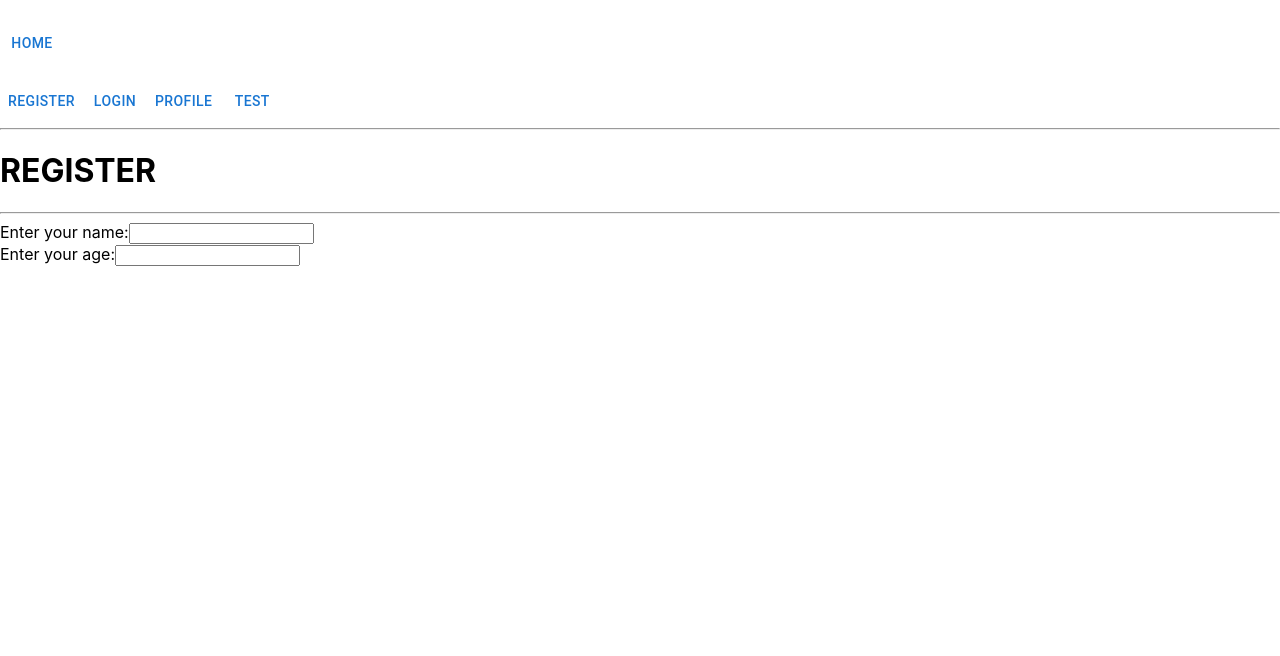
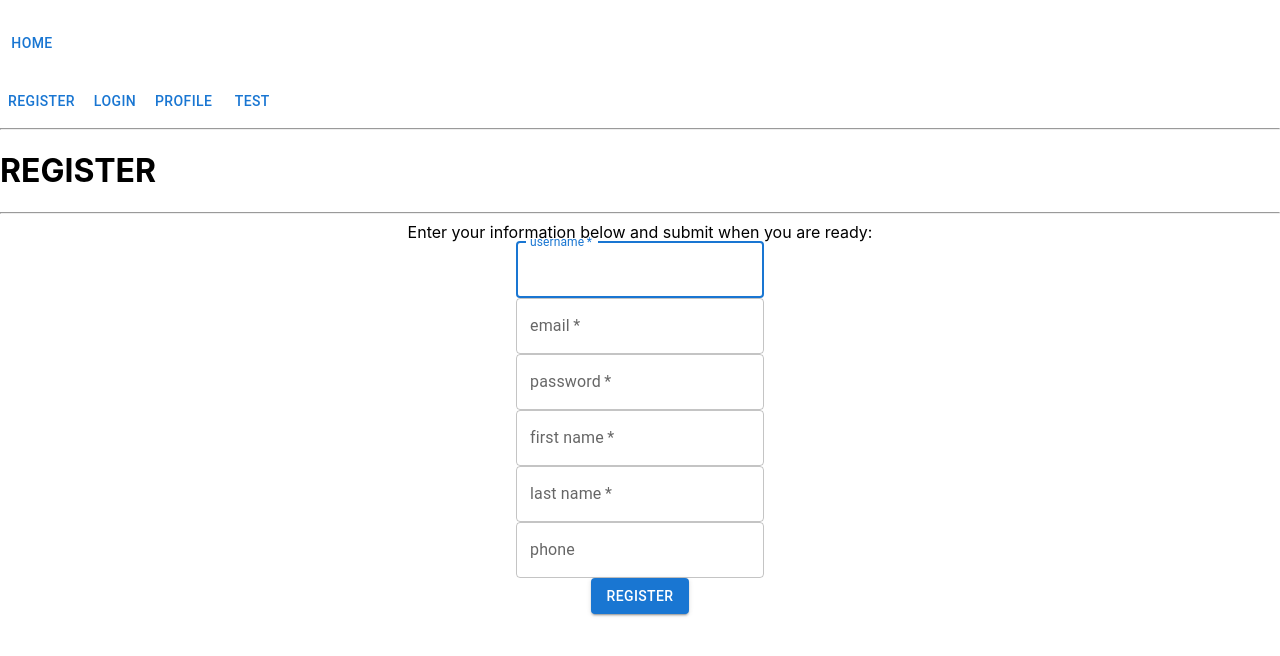
Before and after one commit to MattRank93/thefeedclient, a React (Create React App) app: page /register in a window 1280 px wide. Shown: the top 656 px of the page. Built offline with nearby package versions, Linux system fonts and the light colour scheme.

Commit message:
register working with local reference.

```diff
--- a/src/Components/NavigationBar.js
+++ b/src/Components/NavigationBar.js
@@ -24,11 +24,9 @@ const NavigationBar = () => {
                 <Button className={classes.button} href={'/login'}>
                     Login
                 </Button>
-
                 <Button className={classes.button} href={'/profile'}>
                     Profile
                 </Button>
-
                 <Button className={classes.button} href={'/test'}>
                     Test
                 </Button>
--- /dev/null
+++ b/src/services/auth.service.js
@@ -0,0 +1,15 @@
+import axios from "axios";
+
+const API_URL = "http://localhost:7886/users/";
+
+const register = (submit) => {
+    return axios.post(API_URL + "register", submit, {headers: ""})
+        .then((response) => {
+            return response.data;
+        });
+};
+
+
+export default {
+    register,
+};
--- a/src/views/Register.js
+++ b/src/views/Register.js
@@ -1,18 +1,23 @@
 import React, {useState} from "react";
 import {makeStyles} from "@material-ui/core/styles";
 import NavigationBar from "../Components/NavigationBar";
+import {Button, Grid, TextField} from "@mui/material";
+import AuthService from "../services/auth.service";
 
 const useStyles = makeStyles((theme) => ({}));
 
 const Register = (props) => {
     const classes = useStyles();
-    const [name, setName] = useState("");
-    const [inputs, setInputs] = useState({});
+    const [inputs, setInputs] = useState({        firstname: '',
+        lastname: '',
+        email: '',
+        password: '',
+        phone: '',
+        company: ''});
 
-    const handleChange = (event) => {
-        const name = event.target.name;
-        const value = event.target.value;
-        setInputs(values => ({...values, [name]: value}))
+    const handleChange = (e) => {
+        const {name, value} = e.target;
+        setInputs(user => ({...user, [name]: value}));
     }
 
     const handleSubmit = (event) => {
@@ -20,39 +25,122 @@ const Register = (props) => {
         alert(inputs.name.value);
     }
 
+    /*
+    enable this function affter login works
+     */
+    // if (isLoggedIn) {
+    //     return <Redirect to="/profile"/>;
+    // }
 
-
-
+    const handleClick = (e) => {
+        e.preventDefault();
+        AuthService.register(inputs).then(
+            (response) => {
+                console.log(response)
+            },
+            (error) => {
+                const resMessage =
+                    (error.response &&
+                        error.response.data &&
+                        error.response.data.message) ||
+                    error.message ||
+                    error.toString();
+                console.log(resMessage)
+            }
+        );
+    };
 
     return (
+        <React.Fragment>
 
         <div>
             <NavigationBar></NavigationBar>
             <h1>REGISTER</h1>
             {/*<form onSubmit={handleSubmit}>*/}
-            <form >
+            <Grid  item align="center">
+            <form onSubmit={handleClick}>
                 <hr />
-                <label>Enter your name:
-                    <input
+                <label>Enter your information below and submit when you are ready:
+                    <br/>
+                    <TextField
+                        id="username"
+                        label="username"
                         type="text"
                         name="username"
+                        autoFocus
+                        required
                         value={inputs.username || ""}
                         onChange={handleChange}
                     />
-                </label>
-                <br />
-                <label>Enter your age:
-                    <input
-                        type="number"
-                        name="age"
-                        value={inputs.age || ""}
+                    <br />
+                    <TextField
+                        id="email"
+                        label="email"
+                        type="text"
+                        name="email"
+                        required
+
+                        value={inputs.email || ""}
                         onChange={handleChange}
                     />
+                    <br />
+                    <TextField
+                        id="password"
+                        label="password"
+                        type="text"
+                        name="password"
+                        required
+
+                        value={inputs.password || ""}
+                        onChange={handleChange}
+                    />
+
+                    <br />
+                    <TextField
+                        id="firstname"
+                        label="first name"
+                        type="text"
+                        name="firstname"
+                        required
+
+                        value={inputs.firstname || ""}
+                        onChange={handleChange}
+                    />
+                    <br />
+                    <TextField
+                        id="lastname"
+                        label="last name"
+                        type="text"
+                        name="lastname"
+                        required
+
+                        value={inputs.lastname || ""}
+                        onChange={handleChange}
+                    />
+                    <br />
+                    <TextField
+                        id="phone"
+                        label="phone"
+                        type="text"
+                        name="phone"
+
+                        value={inputs.phone || ""}
+                        onChange={handleChange}
+                    />
+                    <br />
+                    <Button
+                        color="primary"
+                        type="submit"
+                        variant="contained" >Register</Button>
                 </label>
-                <inputs value={inputs} />
+
+                {/*<inputs value={inputs} />*/}
             </form>
+            </Grid>
         </div>
-    )
+        </React.Fragment>
+
+            )
 }
 
 export default Register;
```
